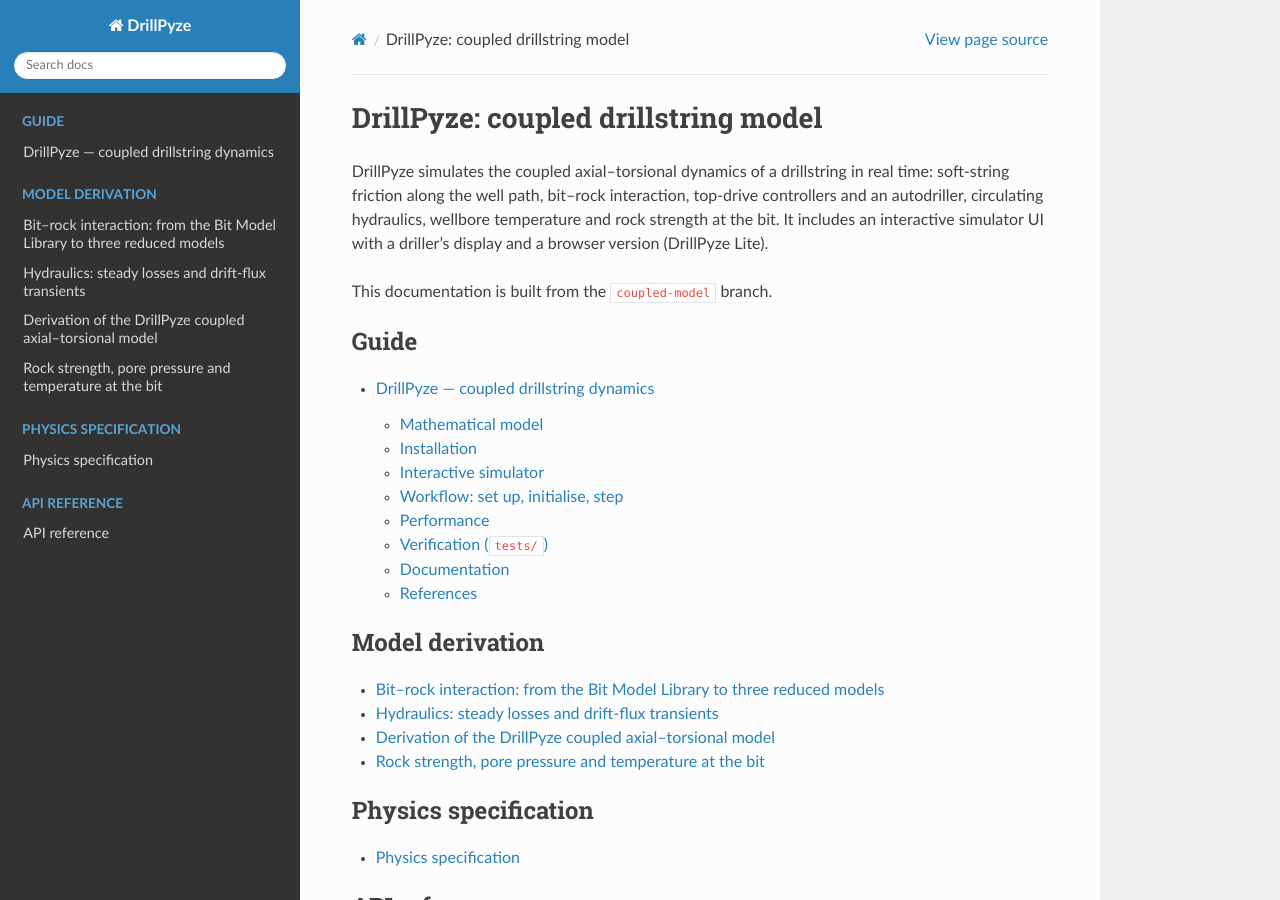
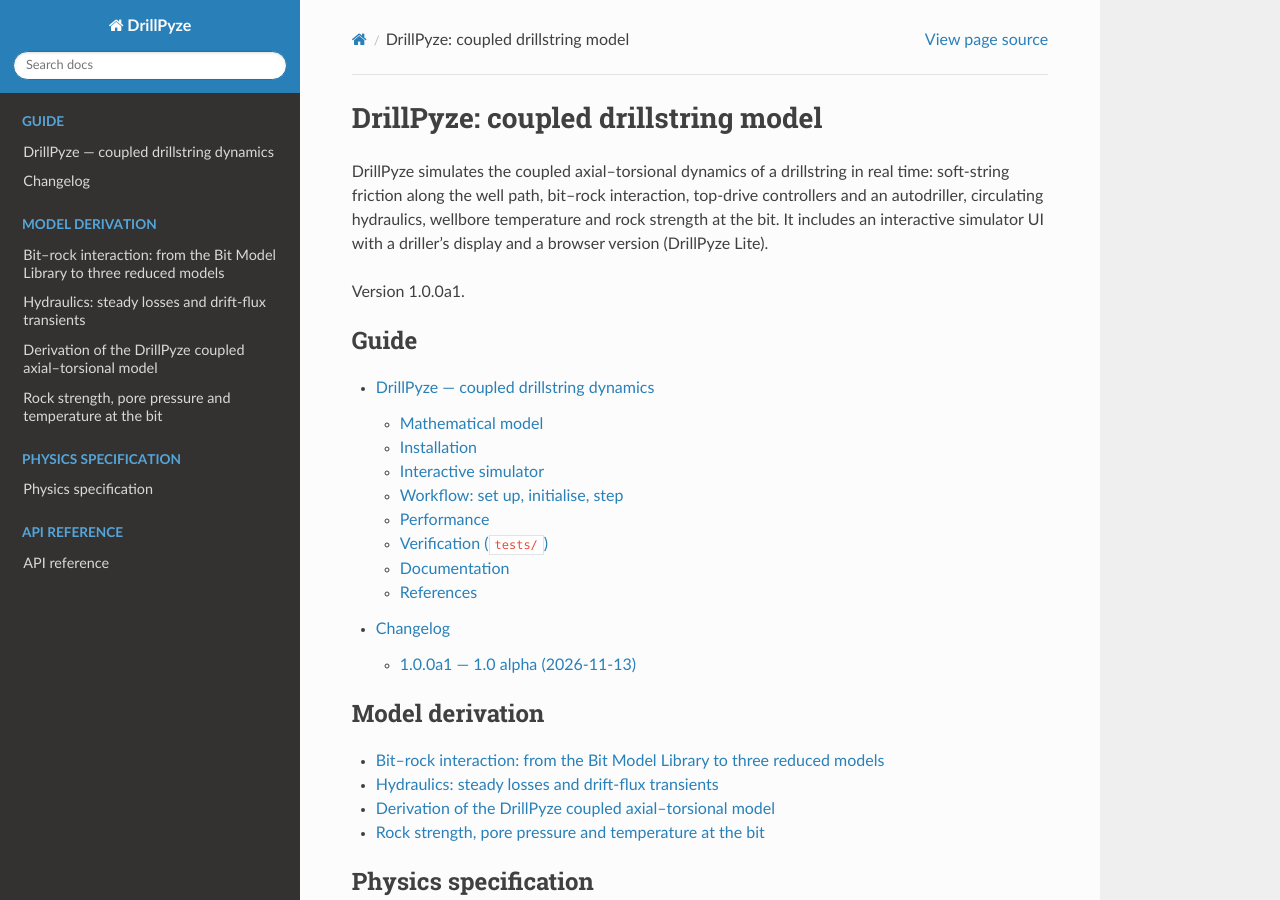
Before and after one commit to romanshor/DrillPyze, a Sphinx documentation site: the page built from docs/source/index.rst, in a window 1280 px wide and 900 px high. Built offline with Sphinx 7.4.7 and the Read the Docs theme 3.1.0, drawn with Linux system fonts in a browser that asks for light colours.

Commit message:
Release 1.0.0a1 (1.0 alpha, 2026-11-13)
- Version 1.0.0a1 in pyproject.toml and DrillPyze.__version__, with
  __release_date__ and __release_name__; the UI server reports them
  (/api/defaults) and the UI shows them under the title.
- CHANGELOG.md, included in the documentation; docs title shows the version;
  generated doc pages are cleared before each build.
- Test: one version in package, pyproject and UI.

Co-Authored-By: Claude Opus 5.5 <noreply@anthropic.com>
Claude-Session: https://claude.ai/code/session_01BdbRA8vMTfSkNjxRGyxPeC

```diff
--- a/docs/source/conf.py
+++ b/docs/source/conf.py
@@ -49,13 +49,14 @@ suppress_warnings = ['myst.xref_missing', 'myst.header']
 
 # -- HTML ----------------------------------------------------------------------
 html_theme = 'sphinx_rtd_theme'
-html_title = f'DrillPyze {release} (coupled model)'
+html_title = f'DrillPyze {release}'
 html_static_path = []
 html_theme_options = {'navigation_depth': 3}
 
 # -- Markdown pages from the repository -----------------------------------------
 GEN = HERE / '_generated'
 PAGES = [('readme', ROOT / 'README.md', 'Overview (README)')]
+PAGES += [('changelog', ROOT / 'CHANGELOG.md', 'Changelog')]
 PAGES += [(f'derivation-{p.stem.lower()}', p, None) for p in sorted((ROOT / 'docs' / 'derivation').glob('*.md'))]
 PAGES += [(f'spec-{p.stem.lower()}', p, None) for p in sorted((ROOT / 'docs' / 'spec').glob('*.md'))]
 
@@ -81,6 +82,8 @@ def _github_to_myst(text, src, dst):
 
 def generate_pages(app=None):
     GEN.mkdir(exist_ok=True)
+    for old in GEN.glob('*.*'):                    # drop pages left from another branch's build
+        old.unlink()
     for name, src, _ in PAGES:
         dst = GEN / f'{name}.md'
         dst.write_text(_github_to_myst(src.read_text(), src, dst))
--- a/docs/source/index.rst
+++ b/docs/source/index.rst
@@ -7,13 +7,14 @@ top-drive controllers and an autodriller, circulating hydraulics, wellbore
 temperature and rock strength at the bit. It includes an interactive
 simulator UI with a driller's display and a browser version (DrillPyze Lite).
 
-This documentation is built from the ``coupled-model`` branch.
+Version |release|.
 
 .. toctree::
    :maxdepth: 2
    :caption: Guide
 
    _generated/readme
+   _generated/changelog
 
 .. toctree::
    :maxdepth: 1
--- a/pyproject.toml
+++ b/pyproject.toml
@@ -4,7 +4,7 @@ build-backend = "setuptools.build_meta"
 
 [project]
 name = "DrillPyze"
-version = "0.1.0.dev0"
+version = "1.0.0a1"
 description = "Coupled axial-torsional drillstring dynamics, torque & drag and controller test bench"
 readme = "README.md"
 license = { text = "MIT" }
--- a/src/DrillPyze/__init__.py
+++ b/src/DrillPyze/__init__.py
@@ -16,6 +16,8 @@ from .statics import torque_drag
 from .formation import Formation, FormationLayer
 from .thermal import WellboreThermal, ThermalParameters
 
-__version__ = "0.1.0.dev0"
+__version__ = "1.0.0a1"           # PEP 440: 1.0 alpha 1 (keep pyproject.toml in step)
+__release_date__ = "2026-11-13"
+__release_name__ = "1.0 alpha"
 __author__ = 'Roman J. Shor'
 __credits__ = 'Texas A&M University; University of Calgary'
--- a/src/DrillPyze/ui/static/app.css
+++ b/src/DrillPyze/ui/static/app.css
@@ -38,6 +38,7 @@ button, input, select { font: inherit; color: inherit; }
 .case-head { display: flex; justify-content: space-between; align-items: flex-start; padding: 18px 18px 10px; }
 .case-head h1 { font: 700 24px/1 var(--font); letter-spacing: -0.01em; margin: 0; }
 .case-name { margin: 6px 0 0; color: var(--steel); font-size: 14px; }
+.version { margin: 3px 0 0; color: var(--steel); font-size: 12px; letter-spacing: .02em; }
 .case-scroll { overflow-y: auto; padding: 0 18px 12px; flex: 1; }
 .case-foot { border-top: 1px solid var(--line); padding: 12px 18px 16px; display: grid; gap: 8px; }
 .file-row { display: flex; flex-wrap: wrap; gap: 6px; }
--- a/src/DrillPyze/ui/static/index.html
+++ b/src/DrillPyze/ui/static/index.html
@@ -18,6 +18,7 @@
     <header class="case-head">
       <div>
         <h1>DrillPyze</h1>
+        <p class="version" id="version" aria-label="Version"></p>
         <p class="case-name" id="case-name">Well A</p>
       </div>
       <div class="head-tools">
```
Also changed, not shown: CHANGELOG.md (added, +28 -0 lines), src/DrillPyze/ui/static/app.js (+9 -0 lines), 2 other files.
